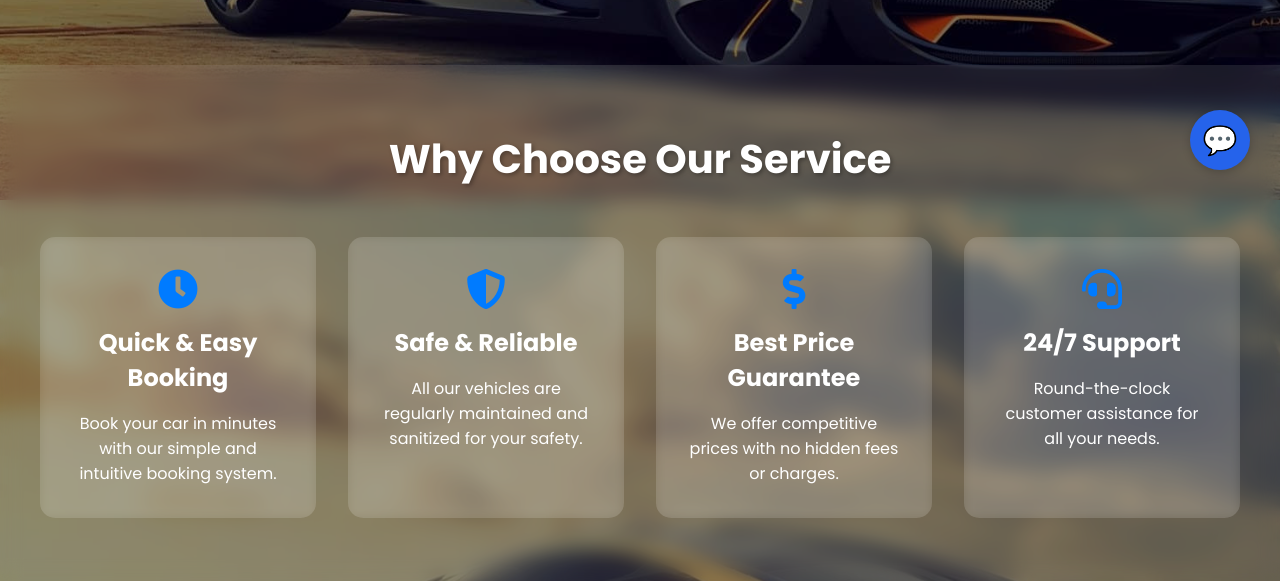
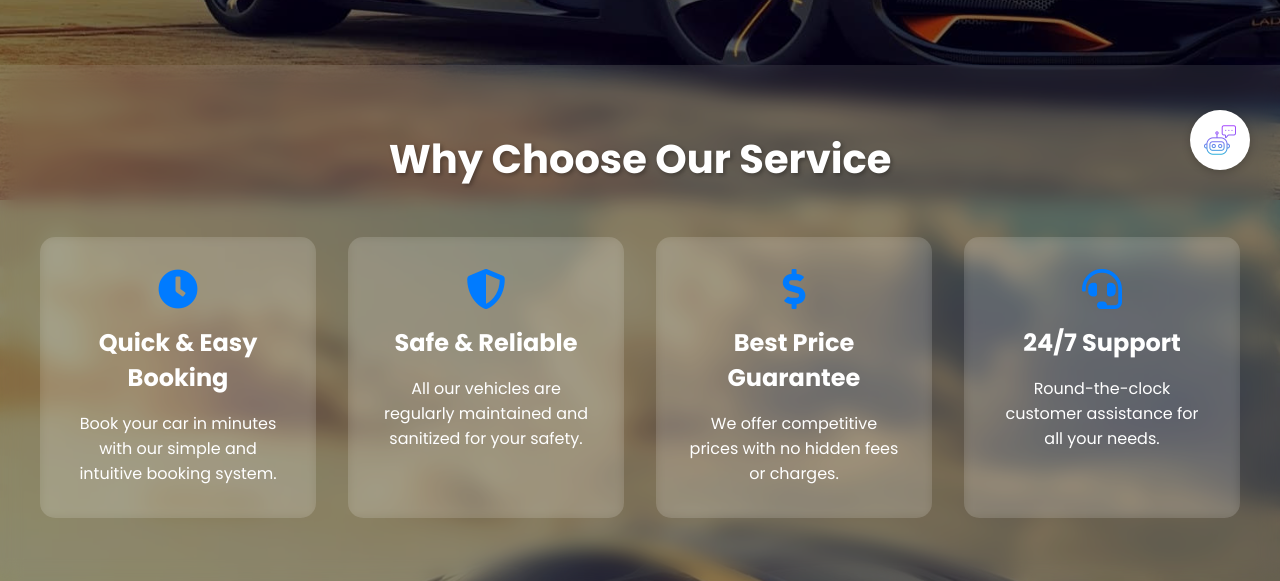
Before and after one commit to cyrax3589/Car_Rental_Management_System, a Flask app: page /home in a window 1280 px wide. Shown: the part 600-1181 px from the top of the page. Run offline with Flask 3, Linux system fonts and the light colour scheme.

Commit message:
30-04-25 15.54

```diff
--- a/static/css/home.css
+++ b/static/css/home.css
@@ -661,3 +661,6 @@ body {
 .chatbot{
     color: black;
 }
+.chatbot-widget{
+    background-color: white;
+}
--- a/templates/home.html
+++ b/templates/home.html
@@ -179,7 +179,7 @@
 
     <div class="chatbot">
     <div id="chatbot-widget" style="position:fixed;bottom:30px;right:30px;z-index:9999;">
-        <div id="chatbot-box" style="width:320px;max-height:400px;background:#fff;border-radius:12px;box-shadow:0 2px 16px rgba(0,0,0,0.2);display:none;flex-direction:column;">
+        <div id="chatbot-box" style="width:320px;max-height:400px;background:#fff;border-radius:12px 12px 12px 12px;box-shadow:0 2px 16px rgba(0,0,0,0.2);display:none;flex-direction:column;margin-bottom: 10px;;">
             <div style="background:#1e293b;color:#fff;padding:10px 16px;border-radius:12px 12px 0 0;font-weight:bold;">AI Assistant
                 <button onclick="closeChatbot()" style="float:right;background:none;border:none;color:#fff;font-size:18px;cursor:pointer;">&times;</button>
             </div>
@@ -189,7 +189,9 @@
                 <button type="submit" style="background:#2563eb;color:#fff;border:none;padding:0 18px;cursor:pointer;">Send</button>
             </form>
         </div>
-        <button onclick="openChatbot()" style="width:60px;height:60px;border-radius:50%;background:#2563eb;color:#fff;font-size:28px;border:none;box-shadow:0 2px 8px rgba(0,0,0,0.2);cursor:pointer;">💬</button>
+        <button onclick="openChatbot()" style="width:60px;height:60px;border-radius:50%;background:#ffffff;color:#fff;font-size:24px;border:none;box-shadow:0 2px 8px rgba(0,0,0,0.2);cursor:pointer;display:flex;align-items:center;justify-content:center;">
+            <img src="{{ url_for('static', filename='images/logo/chatbot_logo.png') }}" alt="Chat" style="width:32px;height:32px;">
+        </button>
     </div>
     </div>
 
```
Also changed, not shown: static/images/logo/chatbot_logo.png (added).
